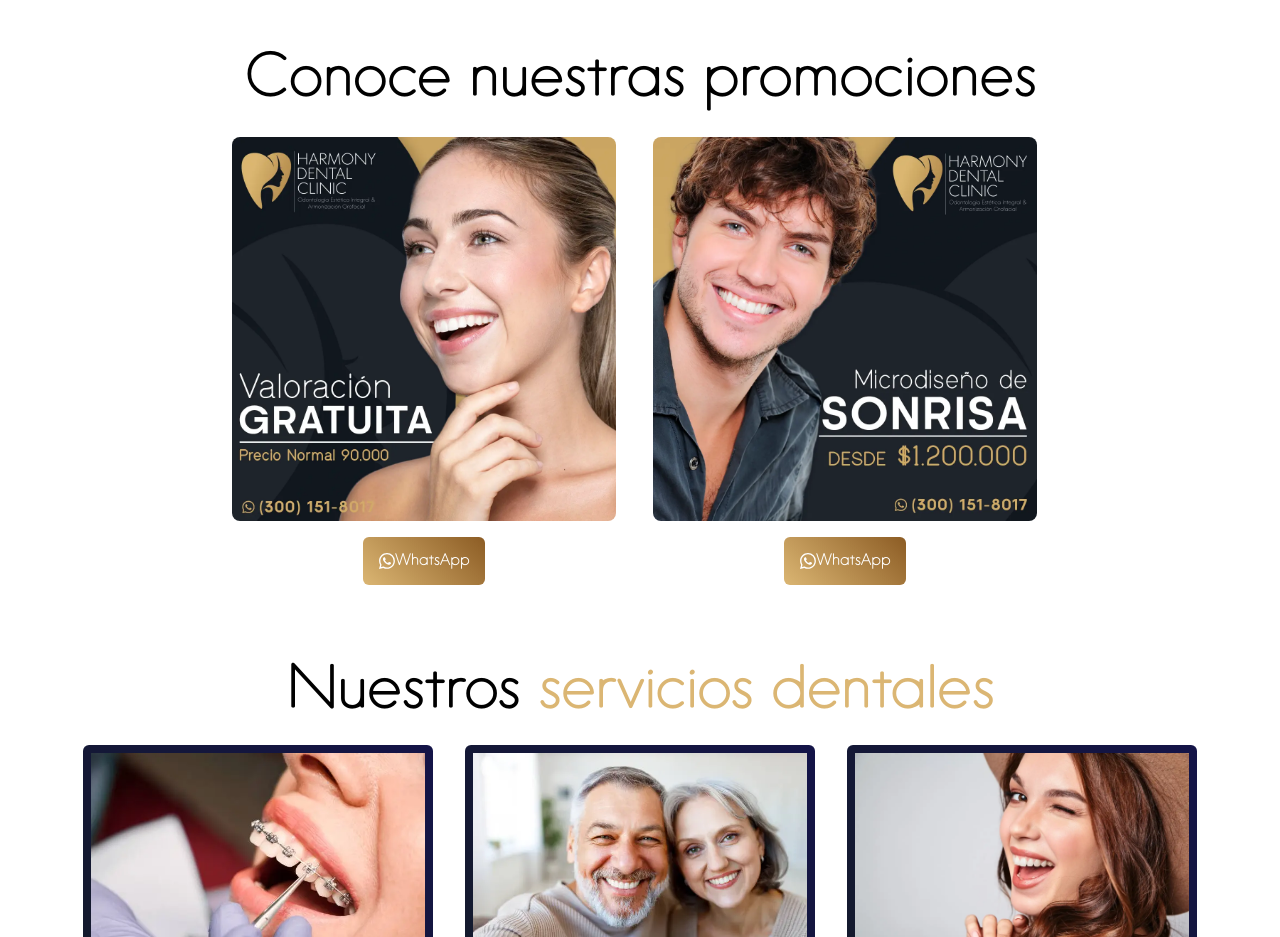
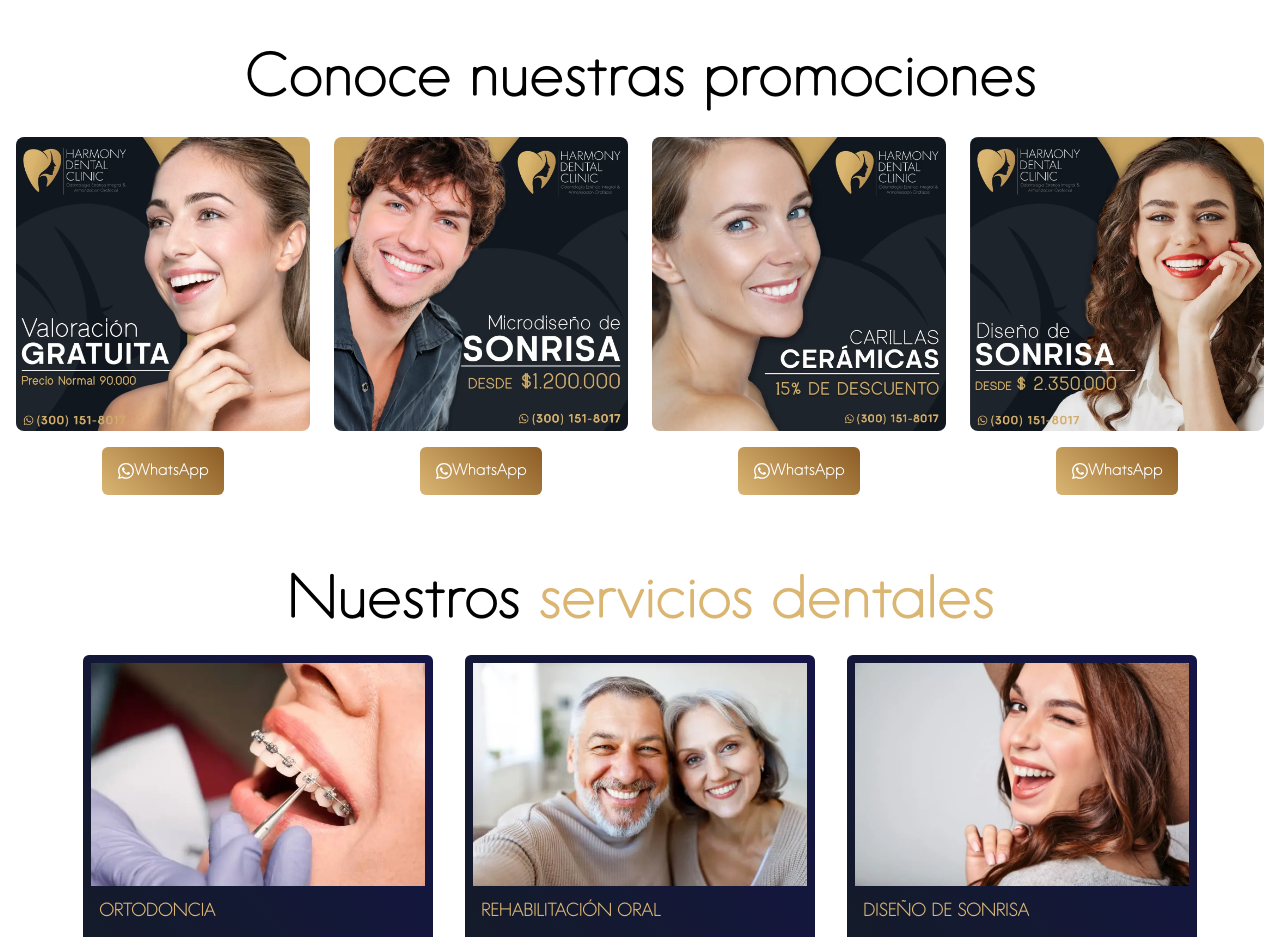
Before and after one commit to leonelvalentinn/Harmony, an Astro site: page / in a window 1280 px wide. Shown: the part 1861-2798 px from the top of the page. Built offline with nearby package versions, Linux system fonts and the light colour scheme; Astro itself is replaced by a stand-in of ours.

Commit message:
New Banners

```diff
--- /dev/null
+++ b/src/components/Promo.astro
@@ -0,0 +1,41 @@
+---
+import WhatsApp from "./WhatsApp.astro";
+
+interface Props {
+  promotion: string
+  alt: string
+}
+
+const { promotion, alt } = Astro.props
+---
+
+<div class="flex justify-center items-center flex-col">
+  <a href="https://api.whatsapp.com/send?phone=523001518017" class="img-c rounded-lg mb-4 md:max-w-96" target="_blank">
+    <img src={promotion} alt={alt} class="rounded-lg">
+  </a>
+  <a class=" px-4 py-3 rounded-md text-white font-semibold a-c flex justify-center items-center" href="https://api.whatsapp.com/send?phone=523001518017" target="_blank" rel="noopener noreferrer"><WhatsApp class="mr-1 mb-[2px]"/></i> WhatsApp</a>
+</div>
+
+<style>
+  .a-c {
+    background: linear-gradient(45deg, var(--gold-100), var(--gold-200));
+    transition: all 0.1s linear;
+  }
+  .a-c:hover {
+    transition: all 0.1s linear;
+    transform: rotate(10deg);
+  }
+  .img-c {
+    transition: all 0.2s ease-in-out;
+  }
+  .img-c:hover ~ .a-c {
+    transition: all 0.1s linear;
+    transform: rotate(10deg);
+  }
+  .img-c:hover {
+    -webkit-box-shadow: 0px 0px 27px 17px rgba(219,183,115,0.65);
+    -moz-box-shadow: 0px 0px 27px 17px rgba(219,183,115,0.65);
+    box-shadow: 0px 0px 27px 17px rgba(219,183,115,0.65);
+    transition: all 0.2s ease-in-out;
+  }
+</style>
--- a/src/components/Promotions.astro
+++ b/src/components/Promotions.astro
@@ -1,47 +1,27 @@
 ---
-import WhatsApp from "./WhatsApp.astro";
+import Promo from "./Promo.astro"
 ---
 
 <section class="w-full flex justify-center items-center" id="Promociones">
   <div class="w-full max-w-7xl px-4">
     <h2 class="text-center font-black text-4xl md:text-6xl">Conoce nuestras promociones</h2>
-    <div class="grid grid-cols-1 place-content-center mt-6 mb-6 gap-4 md:grid-cols-[410px_minmax(350px,_400px)_0px]">
-      <div class="flex justify-center items-center flex-col">
-        <a href="https://api.whatsapp.com/send?phone=523001518017" class="img-c rounded-lg mb-4 md:max-w-96" target="_blank">
-          <img src="/Promos-Recuperado.webp" alt="Promoción 1" class="rounded-lg max-w-96">
-        </a>
-        <a class=" px-4 py-3 rounded-md text-white font-semibold a-c flex justify-center items-center" href="https://api.whatsapp.com/send?phone=523001518017" target="_blank" rel="noopener noreferrer"><WhatsApp class="mr-1 mb-[2px]"/></i> WhatsApp</a>
-      </div>
-      <div class="flex justify-center items-center flex-col">
-        <a href="https://api.whatsapp.com/send?phone=523001518017" class="img-c rounded-lg mb-4 md:max-w-96" target="_blank">
-          <img src="/Promos-Recuperado2.webp" alt="Promoción 1" class="rounded-lg max-w-96">
-        </a>
-        <a class=" px-4 py-3 rounded-md text-white font-semibold a-c flex justify-center items-center" href="https://api.whatsapp.com/send?phone=523001518017" target="_blank" rel="noopener noreferrer"><WhatsApp class="mr-1 mb-[2px]"/></i> WhatsApp</a>
-      </div>
+    <div class="grid grid-cols-1 place-content-center mt-6 mb-6 gap-4 md:grid-cols-promo md:gap-3 lg:grid-cols-promo2 lg:gap-6">
+      <Promo
+        promotion="/Promos-Recuperado.webp"
+        alt="Promoción diseño de sonrisa"
+      />
+      <Promo
+        promotion="/Promos-Recuperado2.webp"
+        alt="Promoción Valoración gratuita"
+      />
+      <Promo
+        promotion="/promo-1.webp"
+        alt="Promoción Carillas"
+      />
+      <Promo
+        promotion="/promo-4.webp"
+        alt="Promoción"
+      />
     </div>
   </div>
 </section>
-
-<style>
-  .a-c {
-    background: linear-gradient(45deg, var(--gold-100), var(--gold-200));
-    transition: all 0.1s linear;
-  }
-  .a-c:hover {
-    transition: all 0.1s linear;
-    transform: rotate(10deg);
-  }
-  .img-c {
-    transition: all 0.2s ease-in-out;
-  }
-  .img-c:hover ~ .a-c {
-    transition: all 0.1s linear;
-    transform: rotate(10deg);
-  }
-  .img-c:hover {
-    -webkit-box-shadow: 0px 0px 27px 17px rgba(219,183,115,0.65);
-    -moz-box-shadow: 0px 0px 27px 17px rgba(219,183,115,0.65);
-    box-shadow: 0px 0px 27px 17px rgba(219,183,115,0.65);
-    transition: all 0.2s ease-in-out;
-  }
-</style>
--- a/src/components/Services.astro
+++ b/src/components/Services.astro
@@ -7,7 +7,7 @@ interface Props {
 const { p, title, img } = Astro.props;
 ---
 
-<div class="card w-[350px] p-2 rounded-md bg-gradient-to-tr from-blue-100 to-[rgb(20,_20,_72)] transition-all hover:transition-all md:h-full md:w-full md:max-w-[350px]">
+<div class="card p-2 rounded-md bg-gradient-to-tr from-blue-100 to-[rgb(20,_20,_72)] transition-all hover:transition-all md:h-full md:w-full md:max-w-[350px]">
   <img src={img} alt="Promoción">
   <div class="uppercase font-semibold text-gold-100 px-2 pt-3 text-sm md:text-lg"> {title} </div>
   <div class="font-semibold text-white p-2">
--- a/tailwind.config.mjs
+++ b/tailwind.config.mjs
@@ -8,6 +8,11 @@ export default {
 				'gold-200': 'rgb(140,92,36)',
 				'gold-100': 'rgb(219,182,115)',
       },
+			gridTemplateColumns: {
+        // Simple 16 column grid
+        'promo': 'repeat(2, minmax(0, 350px))',
+				'promo2': 'repeat(4, minmax(0, 350px))',
+      }
 		},
 	},
 	plugins: [],
```
Also changed, not shown: public/promo-1.png (added), public/promo-1.webp (added), public/promo-4.webp (added), 12 other files.
